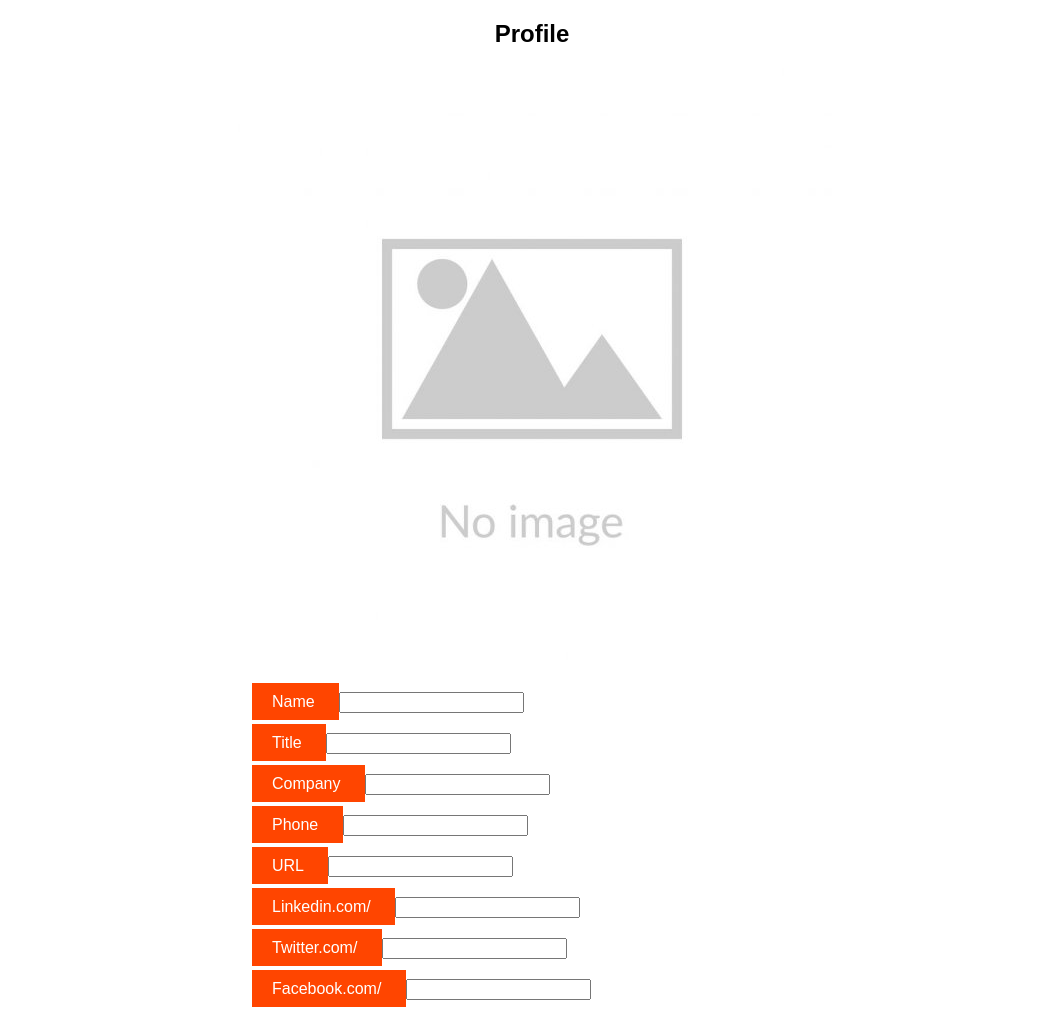
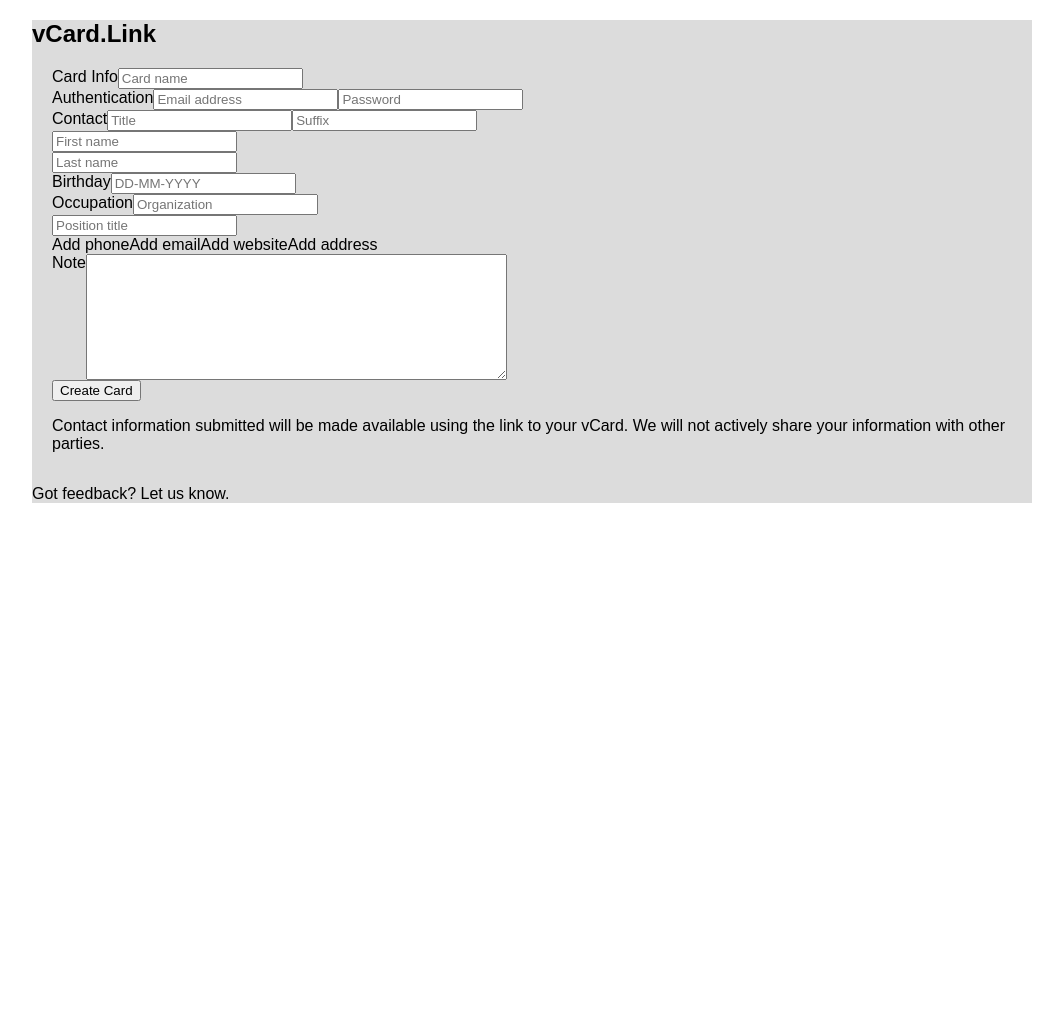
Before and after one commit to kitopdl/thevrcard, a plain HTML site: page index.html in a window 1280 px wide. Shown: the whole page, without its empty margins (108-1171 px from the left). After the commit the page ends 800 px from the top, so only its background shows below. Drawn offline with Linux system fonts and the light colour scheme.

Commit message:
Updated issue1 3

```diff
--- a/index.html
+++ b/index.html
@@ -8,46 +8,69 @@
   </head>
   <body>
     <div class="container">
-      <h2 class="profile-title">Profile</h2>
-      <div class="image">
-        <img src="no-image.jpg">
+      <div class="display-page closed">
+        <h2 class="profile-title">Profile</h2>
+        <div class="image">
+          <img src="no-image.jpg">
+        </div>
       </div>
-      <form class="input-form" action="">
-        <div class="column-inputs">
-          <div class="info">
-            <label for="name">Name </label>
-            <input type="text" name="name" id="name">
+
+      <div class="input-page open">
+        <h2>vCard.Link</h2>
+        <form class="input-form" action="">
+          <div class="info-input">
+            <label for="card-info">Card Info</label>
+            <input type="text" name="card-info" id="card-info" placeholder="Card name">
           </div>
-          <div class="info">
-            <label for="title">Title </label>
-            <input type="text" name="title" id="title">
+          <div class="info-input">
+            <label for="email">Authentication</label>
+            <input type="email" name="email" id="email" placeholder="Email address">
+            <input type="password" name="password" id="password" placeholder="Password">
           </div>
-          <div class="info">
-            <label for="company">Company </label>
-            <input type="text" name="company" id="company">
+          <div class="info-input">
+            <label for="contact">Contact</label>
+            <input type="text" name="title" id="title" placeholder="Title">
+            <input type="text" name="suffix" id="suffix" placeholder="Suffix">
           </div>
-          <div class="info">
-            <label for="phone">Phone </label>
-            <input type="text" name="phone" id="phone">
+          <div class="info-input">
+            <input type="text" name="first-name" id="first-name" placeholder="First name">
           </div>
-          <div class="info">
-            <label for="url">URL </label>
-            <input type="text" name="url" id="url">
+          <div class="info-input">
+            <input type="text" name="last-name" id="last-name" placeholder="Last name">
           </div>
-          <div class="info">
-            <label for="linkedin">Linkedin.com/ </label>
-            <input type="text" name="linkedin" id="linkedin">
+          <div class="info-input">
+            <label for="birthday">Birthday</label>
+            <input type="text" name="birthday" id="birthday" placeholder="DD-MM-YYYY">
           </div>
-          <div class="info">
-            <label for="twitter">Twitter.com/ </label>
-            <input type="text" name="twitter" id="twitter">
+          <div class="info-input">
+            <label for="occupation">Occupation</label>
+            <input type="text" name="text" id="text" placeholder="Organization">
           </div>
-          <div class="info">
-            <label for="facebook">Facebook.com/ </label>
-            <input type="text" name="facebook" id="facebook">
+          <div class="info-input">
+            <input type="text" name="position" id="position" placeholder="Position title">
           </div>
+          <div class="info-input">
+            <div>Add phone</div>
+            <div>Add email</div>
+            <div>Add website</div>
+            <div>Add address</div>
+          </div>
+          <div class="info-input">
+            <label for="note">Note</label>
+            <textarea name="note" id="note" rows="8" cols="50"></textarea>
+          </div>
+          <div class="info-input">
+            <button class="create-card">Create Card</button>
+          </div>
+          <div class="info-input">
+            <p>Contact information submitted will be made available using the link to your vCard. We will not actively share your
+              information with other parties.</p>
+          </div>
+        </form>
+        <div class="bottom-taskbar">
+          <p>Got feedback? Let us know.</p>
         </div>
-      </form>
+      </div>
     </div>
   </body>
 </html>
--- a/styles.css
+++ b/styles.css
@@ -2,7 +2,18 @@
   font-family: sans-serif;
 }
 
-.container {
+/* .container {
+  justify-content: center;
+  max-width: 600px;
+  margin-left: auto;
+  margin-right: auto;
+} */
+
+.display-page.closed {
+  display: none;
+}
+
+.display-page {
   justify-content: center;
   max-width: 600px;
   margin-left: auto;
@@ -18,11 +29,11 @@
   margin-bottom: 20px;
 }
 
-label {
+/* label {
   color: white;
   background-color: orangered;
   padding: 10px 20px;
-}
+} */
 
 .input-form {
   justify-content: center;
@@ -40,3 +51,19 @@ label {
   border-radius: 5px;
   box-shadow: 0 0 0 1000px rgb(0 0 0 / 50%);
 } */
+
+.input-page.open {
+  background-color: #dcdcdc;
+  justify-content: end;
+  max-width: 1000px;
+  margin-left: auto;
+  margin-right: auto;
+}
+
+h2 {
+  justify-content: flex-end;
+}
+
+.info-input {
+  display: flex;
+}
```
